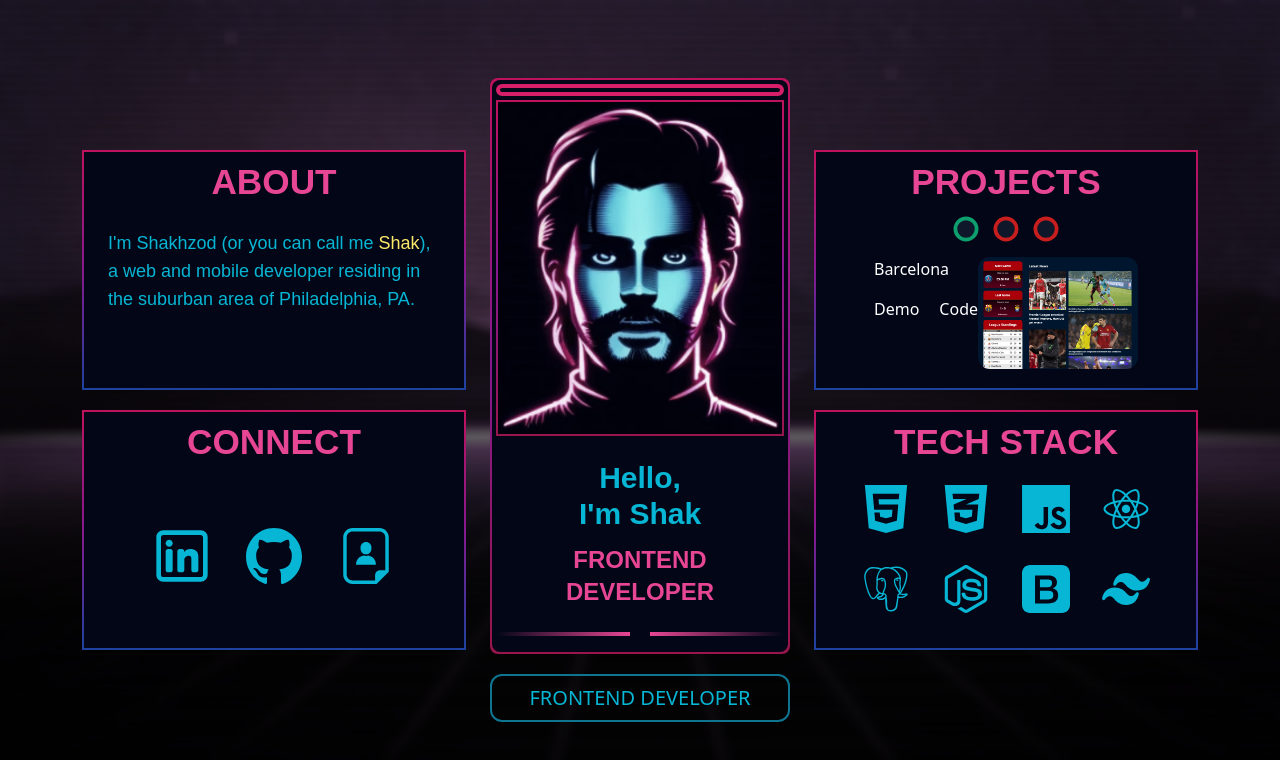
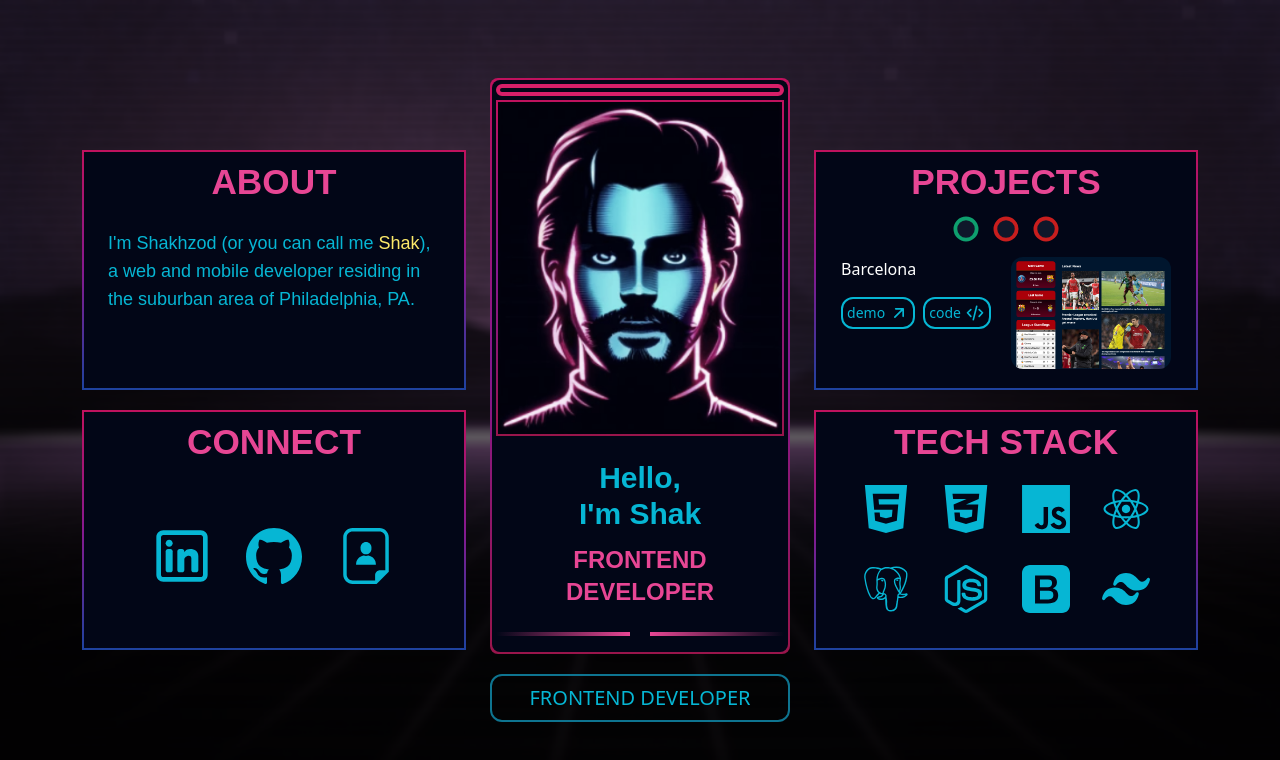
Before and after one commit to shaky1996/retrowavePortfolio, a React (Create React App) app: page / in a window 1280 px wide. Shown: the top 760 px of the page. Built offline with nearby package versions, Linux system fonts and the light colour scheme; the HTML template or start-up script is replaced by a standard one.

Commit message:
Added Carousel for projects

```diff
--- a/src/assets/index.jsx
+++ b/src/assets/index.jsx
@@ -14,6 +14,8 @@ import tailwindIcon from './images/techstack/tailwindcss.svg';
 import barcelona from './images/projects/barcelona.png'
 import ufit from './images/projects/ufit.png'
 import portfolio from './images/projects/portfolio.png'
+import arrowIcon from './images/misc/arrow.svg'
+import codeIcon from './images/misc/code.svg'
 
 export {
     profilePic,
@@ -31,5 +33,7 @@ export {
     tailwindIcon,
     barcelona,
     ufit,
-    portfolio
+    portfolio,
+    arrowIcon,
+    codeIcon
 };
--- a/src/components/smallComponents/Carousel.jsx
+++ b/src/components/smallComponents/Carousel.jsx
@@ -1,5 +1,6 @@
 import React, { useState } from 'react';
 import { project } from '../../constants/Constants';
+import { arrowIcon, codeIcon } from '../../assets';
 
 const Carousel = () => {
     const [currentProject, setCurrentProject] = useState(0);
@@ -12,7 +13,7 @@ const Carousel = () => {
         <div className='flex flex-col items-center justify-center'>
             <div className='w-full'>
                 <div className='flex flex-col justify-center'>
-                    <div className='flex flex-row items-center justify-center'>
+                    <div className='flex flex-row items-start justify-center'>
                         {/* Render buttons for each slide */}
                         {project.map((item, index) => (
                             <button
@@ -45,18 +46,53 @@ const Carousel = () => {
                         ))}
                     </div>
                     {/* Render the current slide's content */}
-                    <div className='flex flex-row justify-stretch items-stretch w-full mt-2'>
+                    <div className='flex flex-row justify-start items-start w-full mt-2 gap-5'>
                         <div className='text-white flex flex-col items-start justify-start'>
-                        <h1 className='text-white'>{project[currentProject].name}</h1>
-                        <div className='flex flex-row gap-5 mt-4'>
-                        <button onClick={() => window.open(project[currentProject].demo, '_blank')}>Demo</button>
-                        <button onClick={() => window.open(project[currentProject].github, '_blank')}>Code</button>
+                            <h1 className='text-white'>
+                                {project[currentProject].name}
+                            </h1>
+                            <div className='flex flex-row gap-2 mt-4  '>
+                                <button
+                                    className='button-projects neon-icon'
+                                    onClick={() =>
+                                        window.open(
+                                            project[currentProject].demo,
+                                            '_blank'
+                                        )
+                                    }
+                                >
+                                    demo
+                                    <img
+                                        src={arrowIcon}
+                                        alt='Arrow icon'
+                                        className='w-5'
+                                    />
+                                </button>
+                                <button
+                                    className='button-projects neon-icon'
+                                    onClick={() =>
+                                        window.open(
+                                            project[currentProject].github,
+                                            '_blank'
+                                        )
+                                    }
+                                >
+                                    code
+                                    <img
+                                        src={codeIcon}
+                                        alt='Arrow icon'
+                                        className='w-5'
+                                    />
+                                </button>
+                            </div>
                         </div>
+                        <div className='flex justify-end items-end'>
+                            <img
+                                src={project[currentProject].image}
+                                alt={project[currentProject].name}
+                                className='h-28 w-40 object-cover rounded-xl'
+                            />
                         </div>
-                        <div className=''>
-                        <img src={project[currentProject].image} alt={project[currentProject].name} className='h-28 w-40 object-cover rounded-xl'/>
-                        </div>
-
                     </div>
                 </div>
             </div>
--- a/src/constants/Constants.jsx
+++ b/src/constants/Constants.jsx
@@ -85,21 +85,24 @@ const project = [
         name: 'Barcelona',
         demo: 'https://shakbarcelona2024.web.app/',
         github: 'https://github.com/shaky1996/portfolio_barcelona',
-        image: barcelona
+        image: barcelona,
+        stack: ['HTML', 'CSS', 'JavaScript']
     },
     {
         id: 2,
         name: 'uFit',
         demo: 'https://snack.expo.dev/@yuldashev1996/ufit---portfolio-project-?platform=ios',
         github: 'https://github.com/shaky1996/uFit',
-        image: ufit
+        image: ufit,
+        stack: ['ReactNative', 'JavaScript', 'ExpoGo']
     },
     {
         id: 3,
         name: 'Portfolio',
         demo: 'https://portfolioshakhzod2024.web.app/',
         github: 'https://github.com/shaky1996/Portfolio',
-        image: portfolio
+        image: portfolio,
+        stack: ['React', 'Bootstrap', 'JavaScript']
     }
 ];
 
--- a/src/index.css
+++ b/src/index.css
@@ -57,3 +57,7 @@
     0 0 10px #c026d3 inset,
     0 0 12px #c026d3 inset;
   }
+
+  .button-projects {
+    @apply flex items-center justify-center gap-1 text-cyan-500 border-2 border-cyan-500 rounded-xl p-1  hover:border-pink-500 hover:text-pink-500 text-sm;
+  }
```
Also changed, not shown: src/assets/images/misc/arrow.svg (added), src/assets/images/misc/code.svg (added).
